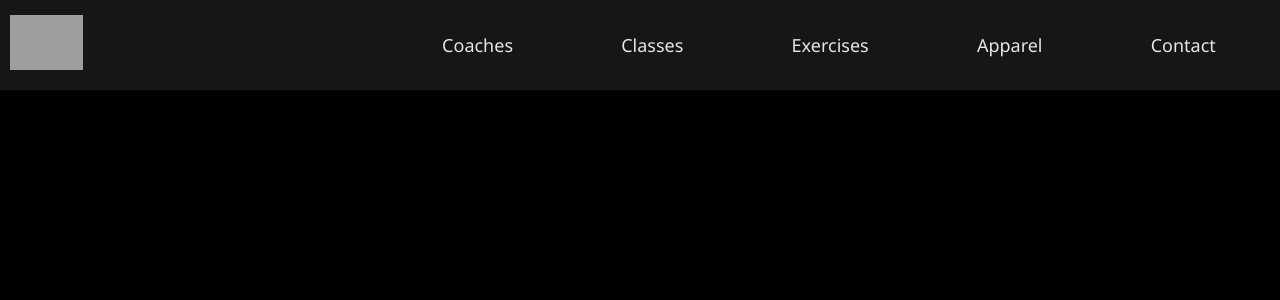
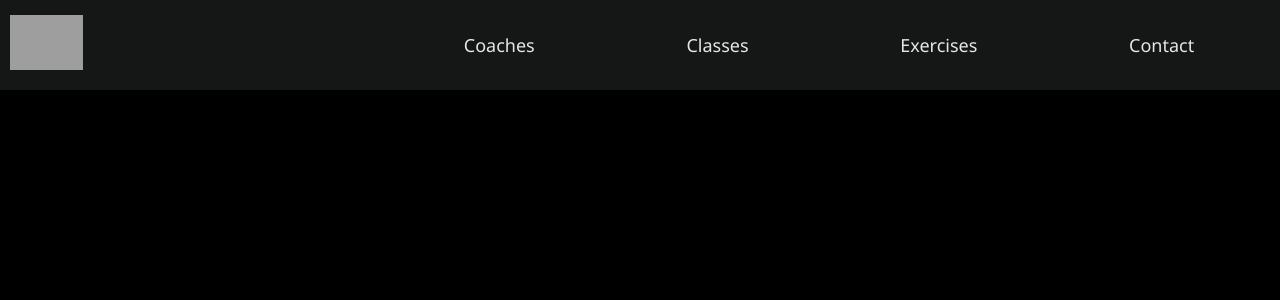
Before and after one commit to xuantien93/IronReligion, a React (Create React App) app in the folder react-app/: page / in a window 1280 px wide. Shown: the top 300 px of the page. Built offline with nearby package versions, Linux system fonts and the light colour scheme; no server answers; grey boxes are pictures that could not be loaded.

Commit message:
adjusted feature

```diff
--- a/react-app/src/components/Navigation/index.js
+++ b/react-app/src/components/Navigation/index.js
@@ -33,7 +33,7 @@ function Navigation({ isLoaded }) {
 						<NavLink to="/trainers">Coaches</NavLink>
 						<NavLink to="/classes">Classes</NavLink>
 						<NavLink to="/routines" >Exercises</NavLink>
-						<a href="/" onClick={(e) => { e.preventDefault(); alert("Feature Coming Soon"); }}>Apparel</a>
+						{/* <a href="/" onClick={(e) => { e.preventDefault(); alert("Feature Coming Soon"); }}>Apparel</a> */}
 						<a href="/" onClick={(event) => scrollToSection(event, 'hours-operation')}>
 							Contact
 						</a>
```
